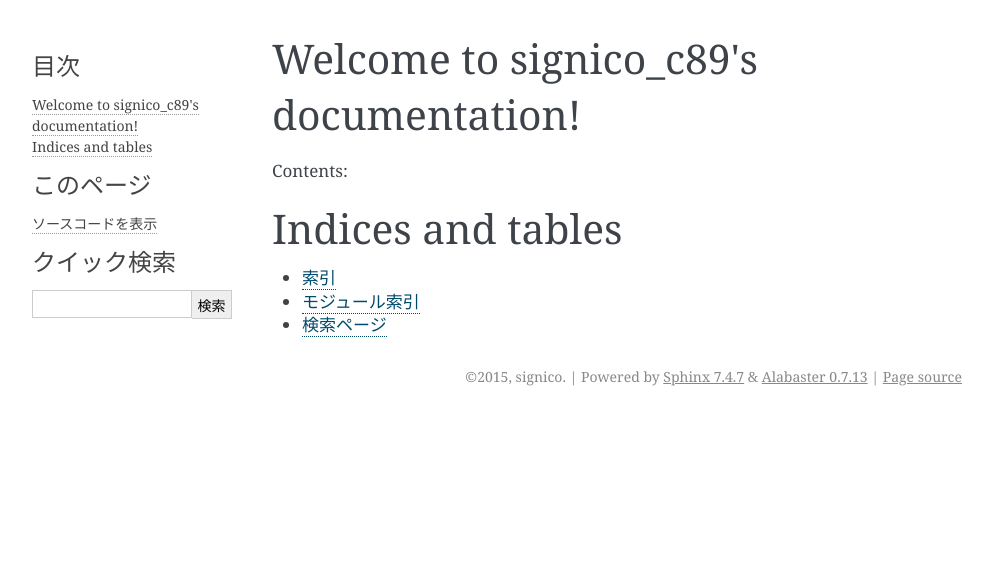
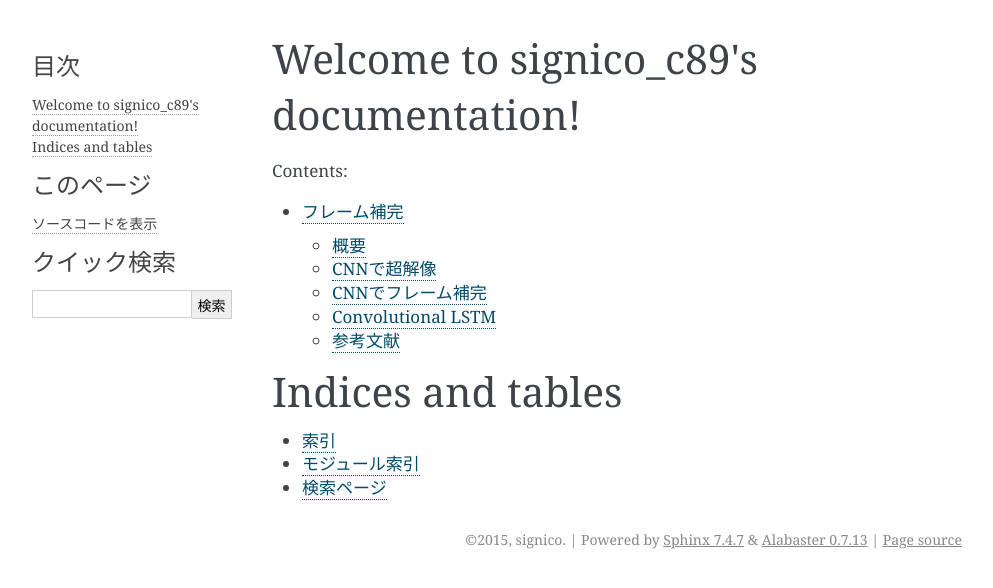
Before and after one commit to Hi-king/signico_c89, a Sphinx documentation site: the page built from source/index.rst, in a window 1280 px wide. Shown: the top 588 px of the page, without its empty margins (148-1141 px from the left). Built offline with Sphinx 7.4.7, drawn with Linux system fonts in a browser that asks for light colours; some of the changed lines change nothing that is shown.

Commit message:
フレーム補完のアブストラクトのみ

```diff
--- /dev/null
+++ b/source/frame_interpolation/frame_interpolation.rst
@@ -0,0 +1,33 @@
+========================================
+フレーム補完
+========================================
+
+:執筆: @Hi_king
+
+
+概要
+================
+
+この章では、"このシーンもう少しヌルヌル動いて欲しいんだよなぁ"という要望を、ニューラルネットを利用して満たそうというものである。"もっと高解像度の萌え絵が欲しいんじゃぁ"という要望を満たす手法が存在するので [r1]_ [r2]_ それを参考に、時間方向に拡張することで当手法とする。
+
+CNNで超解像
+================
+
+既存研究 [r1]_ [r2]_ で提案されている、解像度を上げるためのニューラルネットについて概要を述べる。
+
+CNNでフレーム補完
+==================
+
+Convolutional LSTM
+===================
+
+フレーム補完は時間方向の学習であり、前節で述べた手法は時間の特性を無視したものになっている。例えば、フレーム間での動きの激しさというのはシーンによって異なるため、前節のように前後Nフレームを固定して扱う手法では不足な部分がある。
+
+
+
+参考文献
+================
+
+* .. [r1] "Image Super-Resolution Using Deep Convolutional Networks"
+* .. [r2] waifu2x, http://waifu2x.udp.jp/
+* .. [r3] "Convolutional LSTM Network: A Machine Learning Approach for Precipitation Nowcasting"
--- a/source/index.rst
+++ b/source/index.rst
@@ -11,6 +11,7 @@
 .. toctree::
    :maxdepth: 2
 
+   frame_interpolation/frame_interpolation
 
 
 Indices and tables
```
